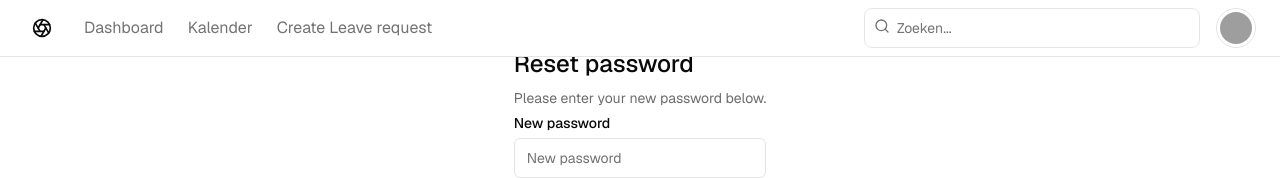
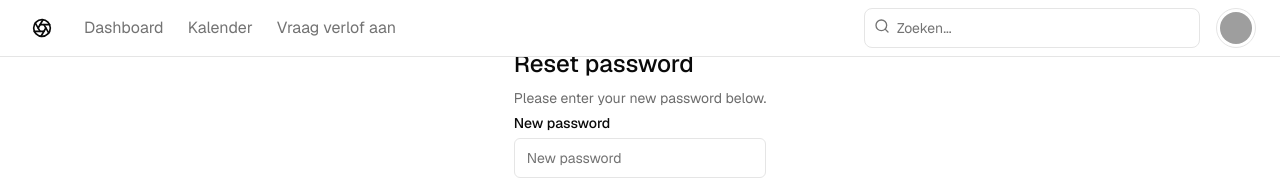
Before and after one commit to 6oTeX/GeoProfs, a Next.js app: page /reset-password in a window 1280 px wide. Shown: the top 178 px of the page. Built offline with nearby package versions, Linux system fonts and the light colour scheme; no server answers; grey boxes are pictures that could not be loaded.

Commit message:
* Updated UI Translations

```diff
--- a/components/Navbar.tsx
+++ b/components/Navbar.tsx
@@ -102,11 +102,11 @@ const Navbar = () => {
                 href="/create-leave-request"
                 className="flex h-9 items-center rounded-lg text-muted-foreground transition-colors hover:text-foreground"
               >
-                Create Leave request
-                <span className="sr-only">Create Leave request</span>
+                Vraag verlof aan
+                <span className="sr-only">Vraag verlof aan</span>
               </Link>
             </TooltipTrigger>
-            <TooltipContent side="bottom">Create Leave request</TooltipContent>
+            <TooltipContent side="bottom">Vraag verlof aan</TooltipContent>
           </Tooltip>
           {/* Add more navigation items as needed */}
         </nav>
```
